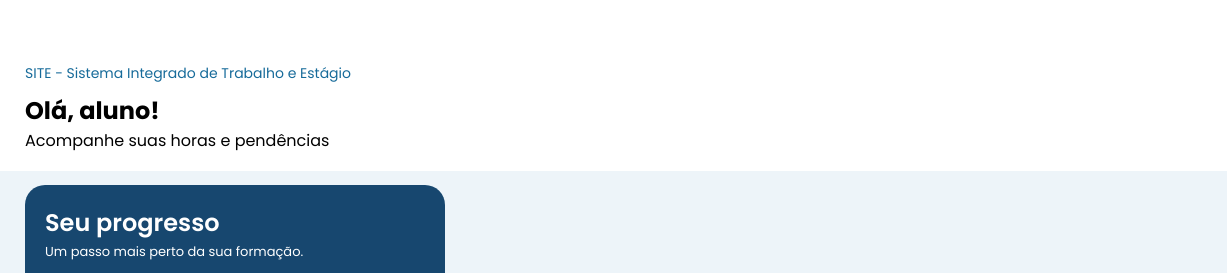
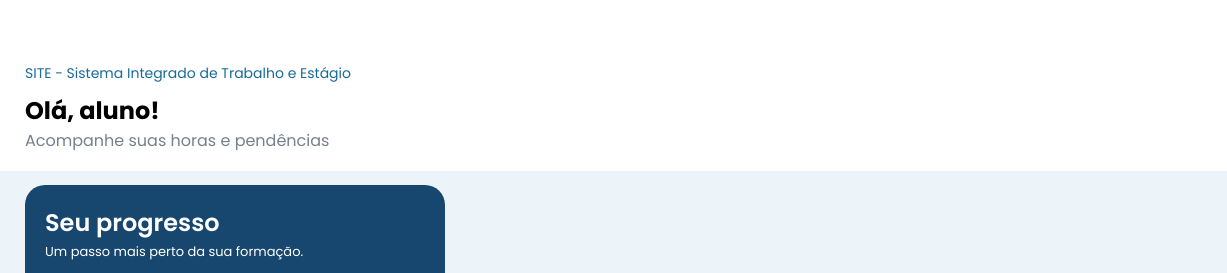
Before and after one commit to SyncSix/site.frontend, a plain HTML site: page frontend/pages/aluno/home.html in a window 1280 px wide. Shown: the top 273 px of the page, 0-1227 px from the left. Drawn offline with Linux system fonts and the light colour scheme.

Commit message:
style: editada a cor da tag p no header

```diff
--- a/frontend/styles/components/header.css
+++ b/frontend/styles/components/header.css
@@ -2,6 +2,10 @@ header {
     padding: 60px 25px 18px 25px;
     padding-inline: 25px;
     background-color: #FFF;
+
+    p {
+        color: #73818E;
+    }
 }
 
 .info-SITE {
```
